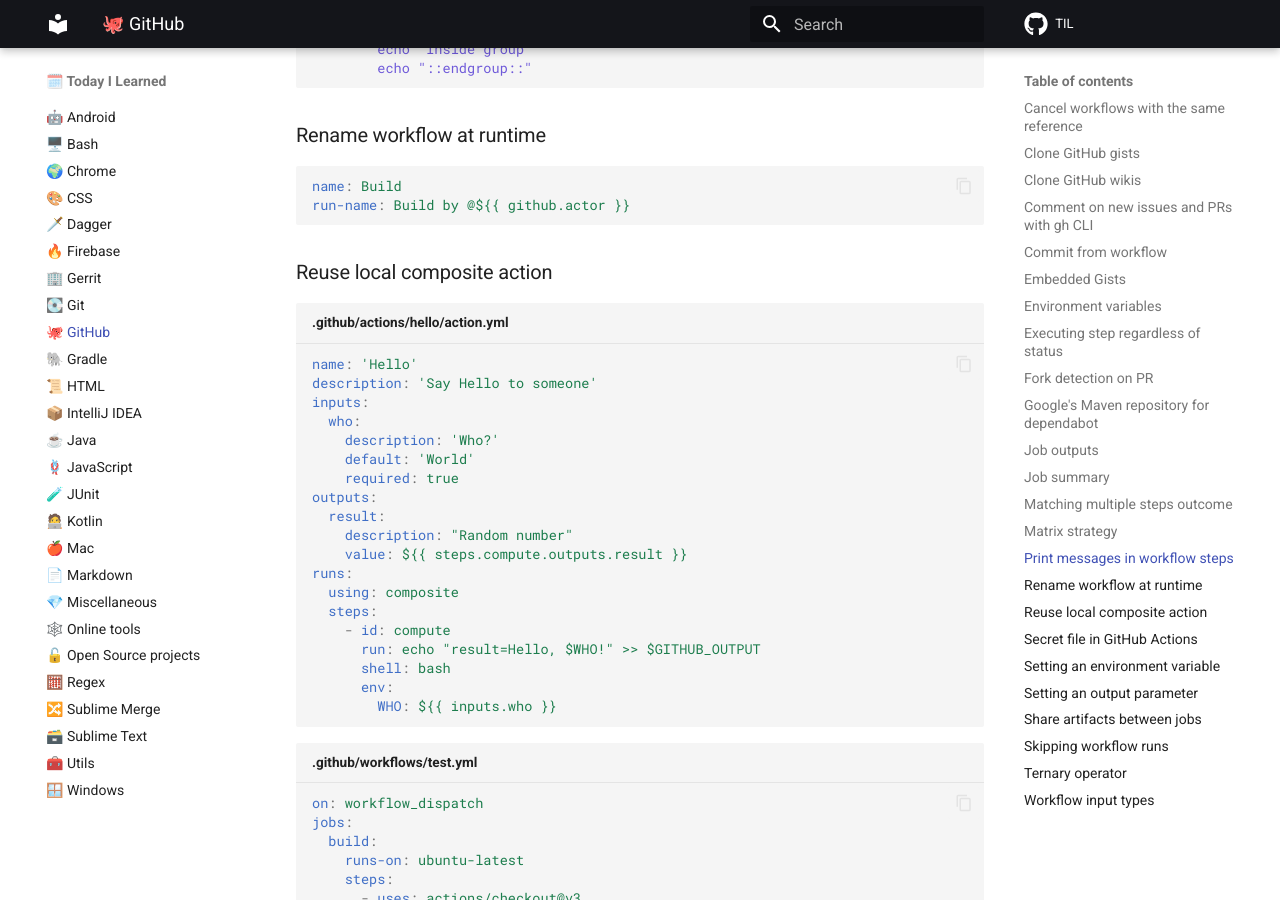
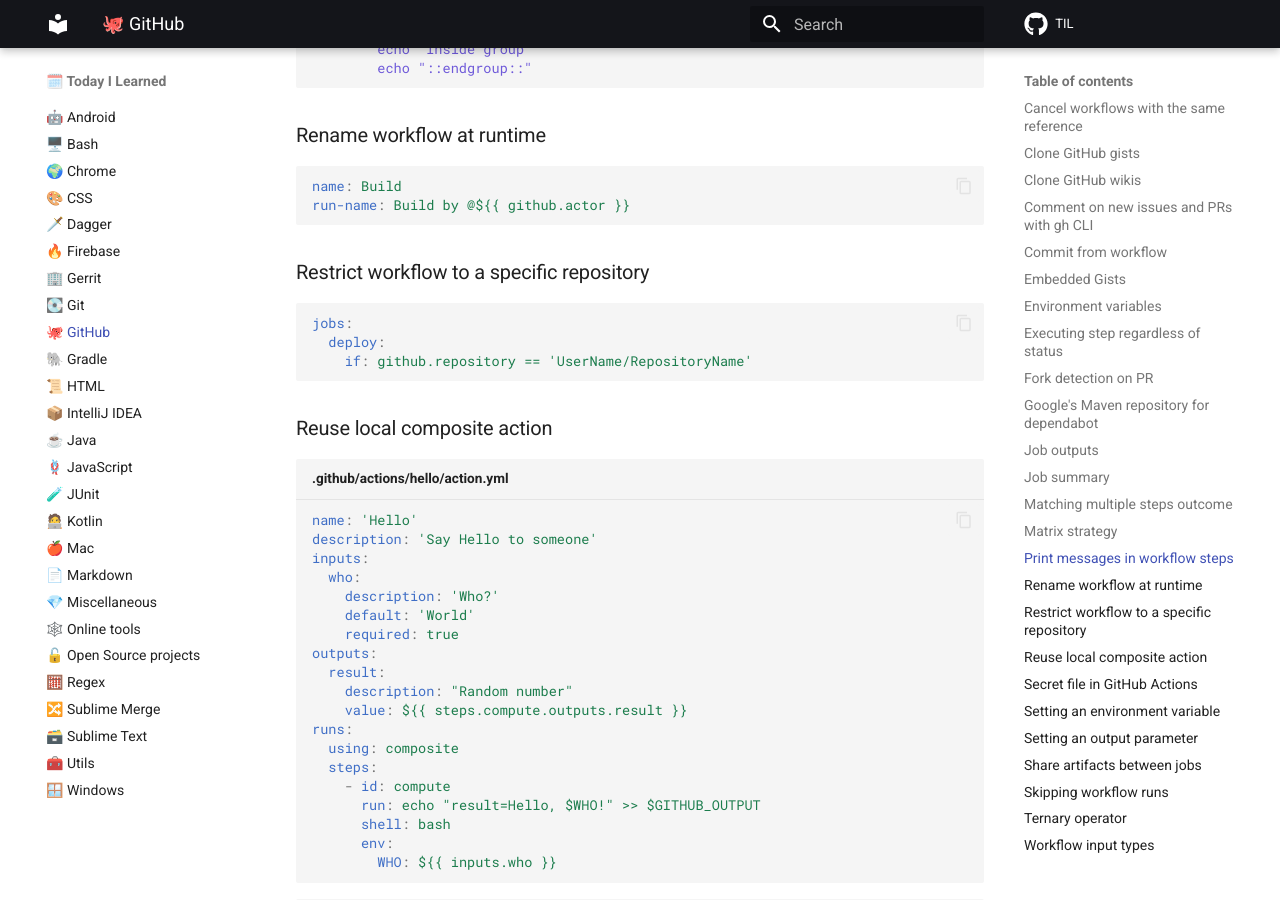
Before and after one commit to SimonMarquis/TIL, an MkDocs documentation site: the page built from docs/github.md, in a window 1280 px wide and 900 px high, scrolled down 5062 px. Built offline with MkDocs 1.6.1 and Material for MkDocs 9.7.7, drawn with Linux system fonts in a browser that asks for light colours; comment, search, counter and statistics services are not loaded.

Commit message:
[GitHub] Restrict workflow to a specific repository

````diff
--- a/docs/github.md
+++ b/docs/github.md
@@ -263,6 +263,14 @@ name: Build
 run-name: Build by @${{ github.actor }}
 ```
 
+### Restrict workflow to a specific repository
+
+```yaml
+jobs:
+  deploy:
+    if: github.repository == 'UserName/RepositoryName'
+```
+
 ### Reuse local composite action
 
 ```yaml title=".github/actions/hello/action.yml"
````
